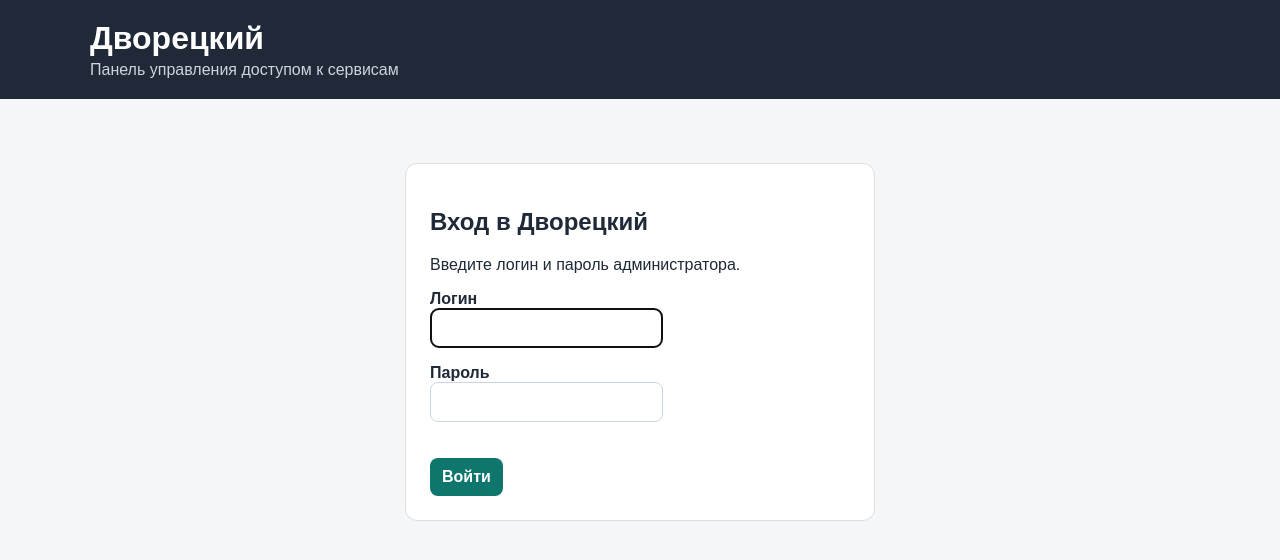
After one commit to SVATOY22rus/butler, a Flask app: page /login in a window 1280 px wide. The commit adds this page. Shown: the top 560 px of the page. Run offline with Flask 3, Linux system fonts and the light colour scheme.

Commit message:
add auth

```diff
--- a/app/routes.py
+++ b/app/routes.py
@@ -5,8 +5,8 @@ from datetime import datetime
 from pathlib import Path
 
 import click
-from flask import Blueprint, current_app, flash, redirect, render_template, request, url_for
-
+from flask import Blueprint, flash, redirect, render_template, request, session, url_for
+from .auth import check_auth, login_required
 from .db import get_db
 
 bp = Blueprint('main', __name__)
@@ -167,6 +167,7 @@ def firewall_apply_command():
 
 
 @bp.route('/')
+@login_required
 def index():
     db = get_db()
     stats = {
@@ -179,6 +180,7 @@ def index():
 
 
 @bp.route('/services', methods=['GET', 'POST'])
+@login_required
 def services():
     db = get_db()
 
@@ -234,6 +236,7 @@ def services():
 
 
 @bp.route('/services/<int:service_id>/delete', methods=['POST'])
+@login_required
 def delete_service(service_id):
     db = get_db()
 
@@ -258,6 +261,7 @@ def delete_service(service_id):
 
 
 @bp.route('/attempts')
+@login_required
 def attempts():
     db = get_db()
     rows = db.execute('SELECT * FROM attempts ORDER BY last_seen DESC, id DESC').fetchall()
@@ -265,6 +269,7 @@ def attempts():
 
 
 @bp.route('/whitelist', methods=['GET', 'POST'])
+@login_required
 def whitelist():
     db = get_db()
 
@@ -317,6 +322,7 @@ def whitelist():
 
 
 @bp.route('/whitelist/<int:entry_id>/delete', methods=['POST'])
+@login_required
 def delete_whitelist_entry(entry_id):
     db = get_db()
 
@@ -344,6 +350,7 @@ def delete_whitelist_entry(entry_id):
 
 
 @bp.route('/whitelist/<int:entry_id>/edit', methods=['GET', 'POST'])
+@login_required
 def edit_whitelist_entry(entry_id):
     db = get_db()
 
@@ -411,6 +418,7 @@ def edit_whitelist_entry(entry_id):
 
 
 @bp.route('/blacklist', methods=['GET', 'POST'])
+@login_required
 def blacklist():
     db = get_db()
     if request.method == 'POST':
@@ -437,6 +445,7 @@ def blacklist():
 
 
 @bp.route('/blacklist/<int:entry_id>/delete', methods=['POST'])
+@login_required
 def delete_blacklist_entry(entry_id):
     db = get_db()
 
@@ -464,6 +473,7 @@ def delete_blacklist_entry(entry_id):
 
 
 @bp.route('/blacklist/<int:entry_id>/edit', methods=['GET', 'POST'])
+@login_required
 def edit_blacklist_entry(entry_id):
     db = get_db()
 
@@ -531,6 +541,7 @@ def edit_blacklist_entry(entry_id):
 
 
 @bp.route('/audit-log')
+@login_required
 def audit_log():
     db = get_db()
     rows = db.execute('SELECT * FROM audit_log ORDER BY created_at DESC, id DESC').fetchall()
@@ -538,11 +549,13 @@ def audit_log():
 
 
 @bp.route('/firewall')
+@login_required
 def firewall():
     rules = build_nft_rules()
     return render_template('firewall.html', rules=rules)
 
 @bp.route('/firewall/export', methods=['POST'])
+@login_required
 def export_firewall():
     rules = build_nft_rules()
 
@@ -554,3 +567,30 @@ def export_firewall():
 
     flash(f'Файл правил сохранён: {output_file}', 'success')
     return redirect(url_for('main.firewall'))
+
+@bp.route('/login', methods=['GET', 'POST'])
+def login():
+    if session.get('authenticated'):
+        return redirect(url_for('main.index'))
+
+    if request.method == 'POST':
+        username = request.form.get('username', '')
+        password = request.form.get('password', '')
+
+        if check_auth(username, password):
+            session.clear()
+            session['authenticated'] = True
+            session['username'] = username
+            flash('Вы успешно вошли в систему.', 'success')
+            return redirect(url_for('main.index'))
+
+        flash('Неверный логин или пароль.', 'error')
+
+    return render_template('login.html')
+
+
+@bp.route('/logout', methods=['POST'])
+def logout():
+    session.clear()
+    flash('Вы вышли из системы.', 'success')
+    return redirect(url_for('main.login'))
--- a/app/static/style.css
+++ b/app/static/style.css
@@ -196,3 +196,33 @@ th {
     line-height: 1.5;
     white-space: pre-wrap;
 }
+.auth-card {
+    max-width: 420px;
+    margin: 40px auto;
+    padding: 24px;
+    background: #fff;
+    border: 1px solid #ddd;
+    border-radius: 12px;
+}
+
+.flash-list {
+    margin-bottom: 20px;
+}
+
+.flash {
+    padding: 12px 16px;
+    border-radius: 8px;
+    margin-bottom: 10px;
+}
+
+.flash-success {
+    background: #ecfdf3;
+    color: #166534;
+    border: 1px solid #bbf7d0;
+}
+
+.flash-error {
+    background: #fef2f2;
+    color: #991b1b;
+    border: 1px solid #fecaca;
+}
--- a/app/templates/base.html
+++ b/app/templates/base.html
@@ -13,6 +13,8 @@
                 <h1 class="logo">Дворецкий</h1>
                 <p class="tagline">Панель управления доступом к сервисам</p>
             </div>
+
+            {% if session.get('authenticated') %}
             <nav class="nav">
                 <a href="{{ url_for('main.index') }}">Главная</a>
                 <a href="{{ url_for('main.services') }}">Сервисы</a>
@@ -22,6 +24,11 @@
                 <a href="{{ url_for('main.audit_log') }}">Журнал</a>
                 <a href="{{ url_for('main.firewall') }}">Firewall</a>
             </nav>
+
+            <form method="post" action="{{ url_for('main.logout') }}">
+                <button type="submit">Выйти</button>
+            </form>
+            {% endif %}
         </div>
     </header>
 
@@ -30,9 +37,7 @@
             {% if messages %}
                 <div class="flash-list">
                     {% for category, message in messages %}
-                        <div class="flash flash-{{ category }}">
-                            {{ message }}
-                        </div>
+                        <div class="flash flash-{{ category }}">{{ message }}</div>
                     {% endfor %}
                 </div>
             {% endif %}
--- /dev/null
+++ b/app/templates/login.html
@@ -0,0 +1,24 @@
+{% extends 'base.html' %}
+
+{% block content %}
+<section class="auth-card">
+    <h2>Вход в Дворецкий</h2>
+    <p>Введите логин и пароль администратора.</p>
+
+    <form method="post" class="form-grid">
+        <div class="form-row">
+            <label for="username">Логин</label>
+            <input id="username" name="username" type="text" required autofocus>
+        </div>
+
+        <div class="form-row">
+            <label for="password">Пароль</label>
+            <input id="password" name="password" type="password" required>
+        </div>
+
+        <div class="form-actions">
+            <button type="submit">Войти</button>
+        </div>
+    </form>
+</section>
+{% endblock %}
```
Also changed, not shown: app/__init__.py (+13 -7 lines), app/auth.py (added, +30 -0 lines), 2 other files.
